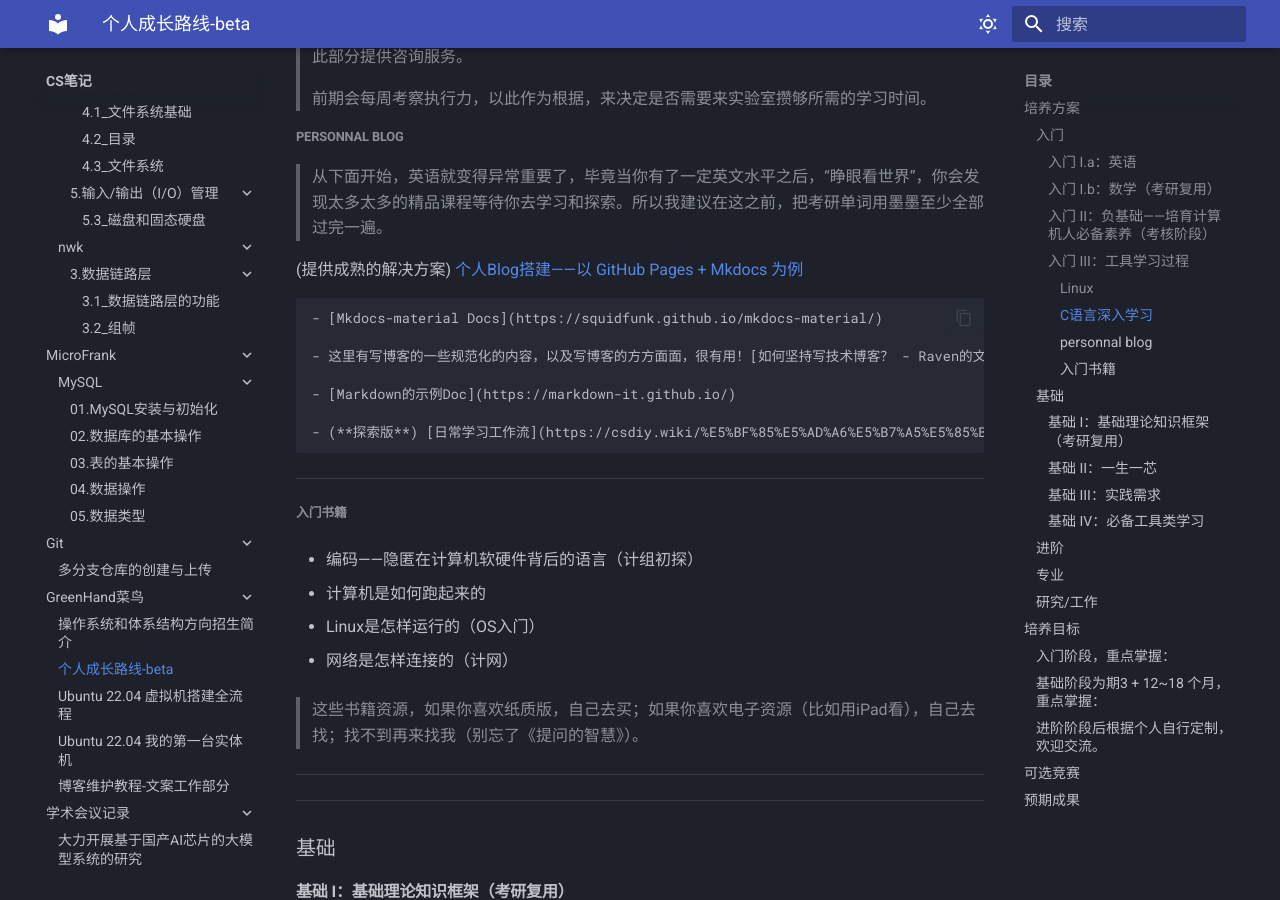
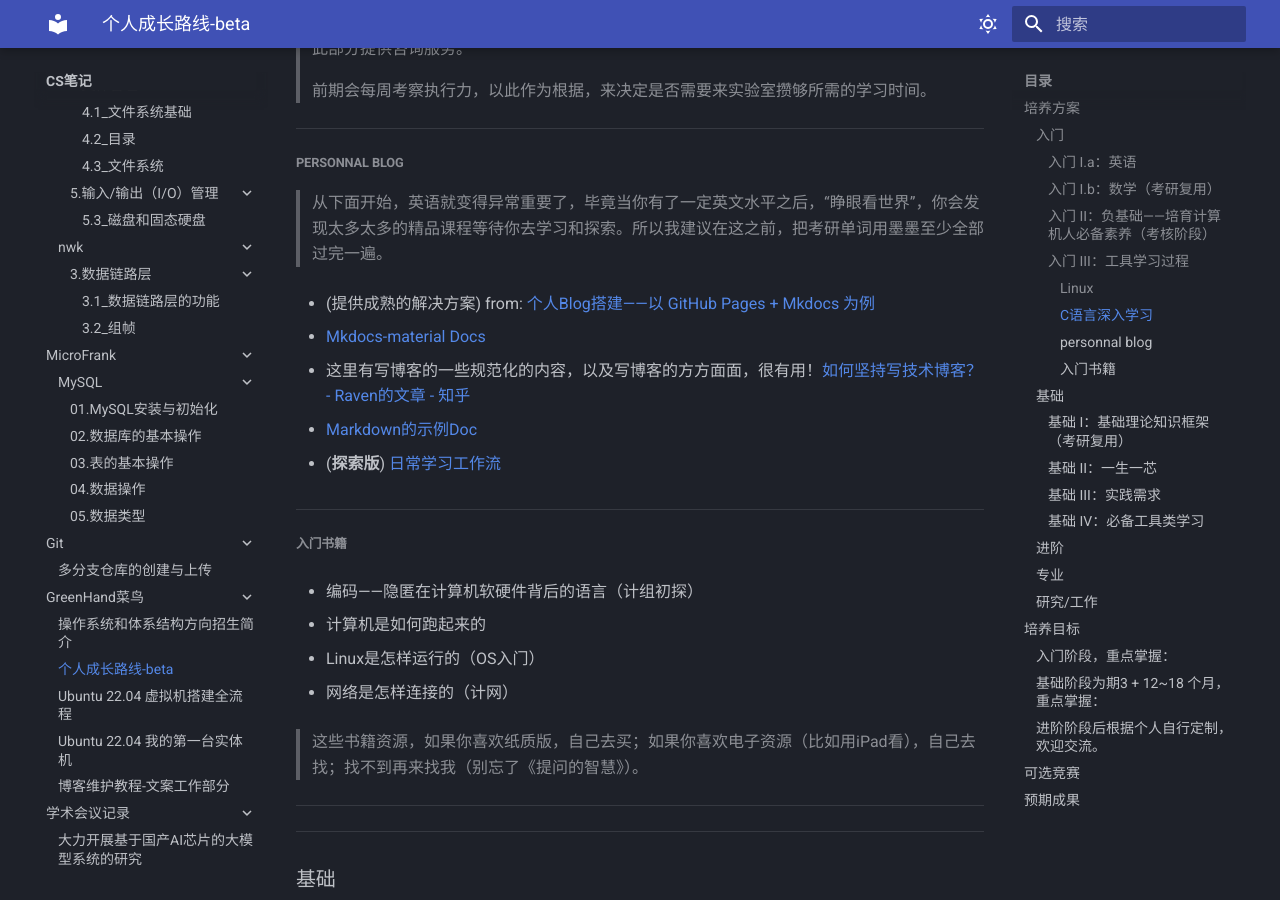
Before and after one commit to Haohahahaha/cs, an MkDocs documentation site: the page built from docs/greenhand/fertile/fertile.md, in a window 1280 px wide and 900 px high, scrolled down 3466 px. Built offline with MkDocs 1.6.1 and Material for MkDocs 9.7.7, drawn with Linux system fonts in a browser that asks for light colours; some of the changed lines change nothing that is shown.

Commit message:
2023-11-04_16:56:49 update

```diff
--- a/docs/greenhand/fertile/fertile.md
+++ b/docs/greenhand/fertile/fertile.md
@@ -110,9 +110,9 @@
 >
 > 但实际上你自己根据自己的需求搜搜其实也能解决……（就是很可能耗时，容易把热情消耗没）
 
-2. 规范化：[变量名命名的艺术](https://www.bilibili.com/video/BV1X64y1o7EZ)
+> 规范化：[变量名命名的艺术](https://www.bilibili.com/video/BV1X64y1o7EZ)
 
-3. 推荐：Python语言学习：[Harvard CS50x](https://csdiy.wiki/%E7%BC%96%E7%A8%8B%E5%85%A5%E9%97%A8/CS50/) 可能是不错的选择。学习Python有利于入门编程，以及编写自动化构建脚本。有进阶想法的可以学习 [Harvard CS50P](https://csdiy.wiki/%E7%BC%96%E7%A8%8B%E5%85%A5%E9%97%A8/CS50P/)
+> 推荐：Python语言学习：[Harvard CS50x](https://csdiy.wiki/%E7%BC%96%E7%A8%8B%E5%85%A5%E9%97%A8/CS50/) 可能是不错的选择。学习Python有利于入门编程，以及编写自动化构建脚本。有进阶想法的可以学习 [Harvard CS50P](https://csdiy.wiki/%E7%BC%96%E7%A8%8B%E5%85%A5%E9%97%A8/CS50P/)
 
 > 此处，如果你有更多想法，想去学习更多的知识，那么[CSDiy-CS自学指南——from北大信科](https://csdiy.wiki)将会是一个探索与学习知识的伊甸园。当然，里面的课99%都是全英文教学，所以这里你也能看得出，之前在英语方面下的功夫没有白费了。我相信，你达到熟练掌握英语阅读的时间越早，你快乐地学习（非常棒的）知识——进入伊甸园的时间越早。希望你能认真阅读这个网站。
 
@@ -144,19 +144,21 @@
 >
 > 前期会每周考察执行力，以此作为根据，来决定是否需要来实验室攒够所需的学习时间。
 
+---
+
 ##### personnal blog
 
 > 从下面开始，英语就变得异常重要了，毕竟当你有了一定英文水平之后，“睁眼看世界”，你会发现太多太多的精品课程等待你去学习和探索。所以我建议在这之前，把考研单词用墨墨至少全部过完一遍。
 
-(提供成熟的解决方案) [个人Blog搭建——以 GitHub Pages + Mkdocs 为例](https://www.bilibili.com/video/BV1hL4y1w72r)
+- (提供成熟的解决方案) from: [个人Blog搭建——以 GitHub Pages + Mkdocs 为例](https://www.bilibili.com/video/BV1hL4y1w72r)
 
-    - [Mkdocs-material Docs](https://squidfunk.github.io/mkdocs-material/)
+- [Mkdocs-material Docs](https://squidfunk.github.io/mkdocs-material/)
 
-	- 这里有写博客的一些规范化的内容，以及写博客的方方面面，很有用！[如何坚持写技术博客？ - Raven的文章 - 知乎](https://zhuanlan.zhihu.com/p/497150220)
+- 这里有写博客的一些规范化的内容，以及写博客的方方面面，很有用！[如何坚持写技术博客？ - Raven的文章 - 知乎](https://zhuanlan.zhihu.com/p/497150220)
 
-	- [Markdown的示例Doc](https://markdown-it.github.io/)
+- [Markdown的示例Doc](https://markdown-it.github.io/)
 
-    - (**探索版**) [日常学习工作流](https://csdiy.wiki/%E5%BF%85%E5%AD%A6%E5%B7%A5%E5%85%B7/workflow/)
+- (**探索版**) [日常学习工作流](https://csdiy.wiki/%E5%BF%85%E5%AD%A6%E5%B7%A5%E5%85%B7/workflow/)
 
 ---
 
```
